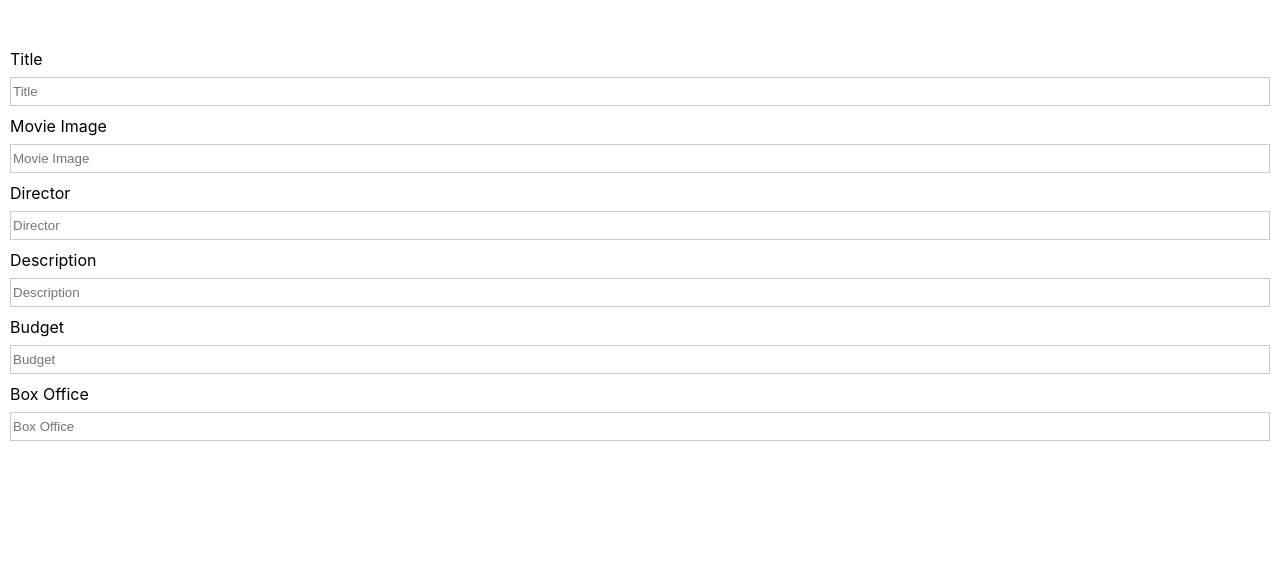
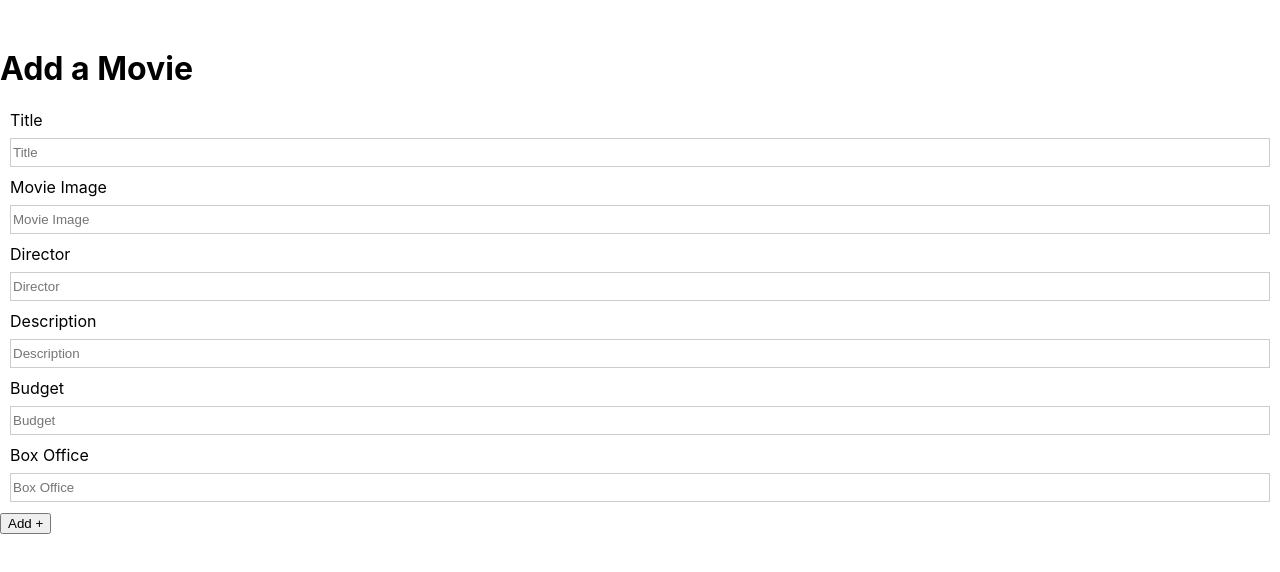
Before and after one commit to almickle/Phas3r-FrontEnd, a React (Create React App) app: page /movie_form in a window 1280 px wide. Shown: the part 202-774 px from the top of the page. Built offline with nearby package versions, Linux system fonts and the light colour scheme; no server answers.

Commit message:
working on movie form

```diff
--- a/src/components/MovieForm.jsx
+++ b/src/components/MovieForm.jsx
@@ -1,9 +1,32 @@
 import React from 'react'
+import { useState } from 'react'
 import '/Users/kelanhamman/Desktop/Development/code/phase-3/Phas3r-FrontEnd/src/components/stylesheets/movieform.css'
 
 function MovieForm() {
+
+    const[newMovie, setNewMovie] = useState({title: "", thumbnail_url: "", director: "",
+     description: "", budget: "", box_office: ""})
+
+      function handleSubmit(e) {
+        e.preventDefault();
+        fetch ('http://localhost:9292/movies', {
+            method: "POST",
+            headers: {
+                "Content-Type": "application/json",
+            },
+            body: JSON.stringify({
+                title: newMovie.title, thumbnail_url: newMovie.thumbnail_url, director: newMovie.director,
+                description: newMovie.description, budget: newMovie.budget, box_office: newMovie.box_office
+
+            }),
+        })
+        setNewMovie()
+      }
+
+
   return (
     <div className="form">
+        <h1> Add a Movie </h1>
     <form>
       <div className="input-container">
         <label> Title </label>
@@ -26,6 +49,7 @@ function MovieForm() {
         <label> Box Office </label>
         <input type="text" name="Box Office" placeholder = "Box Office" />
       </div>
+      <button onSubmit={handleSubmit}> Add + </button>
     </form>
   </div>
   )
```
